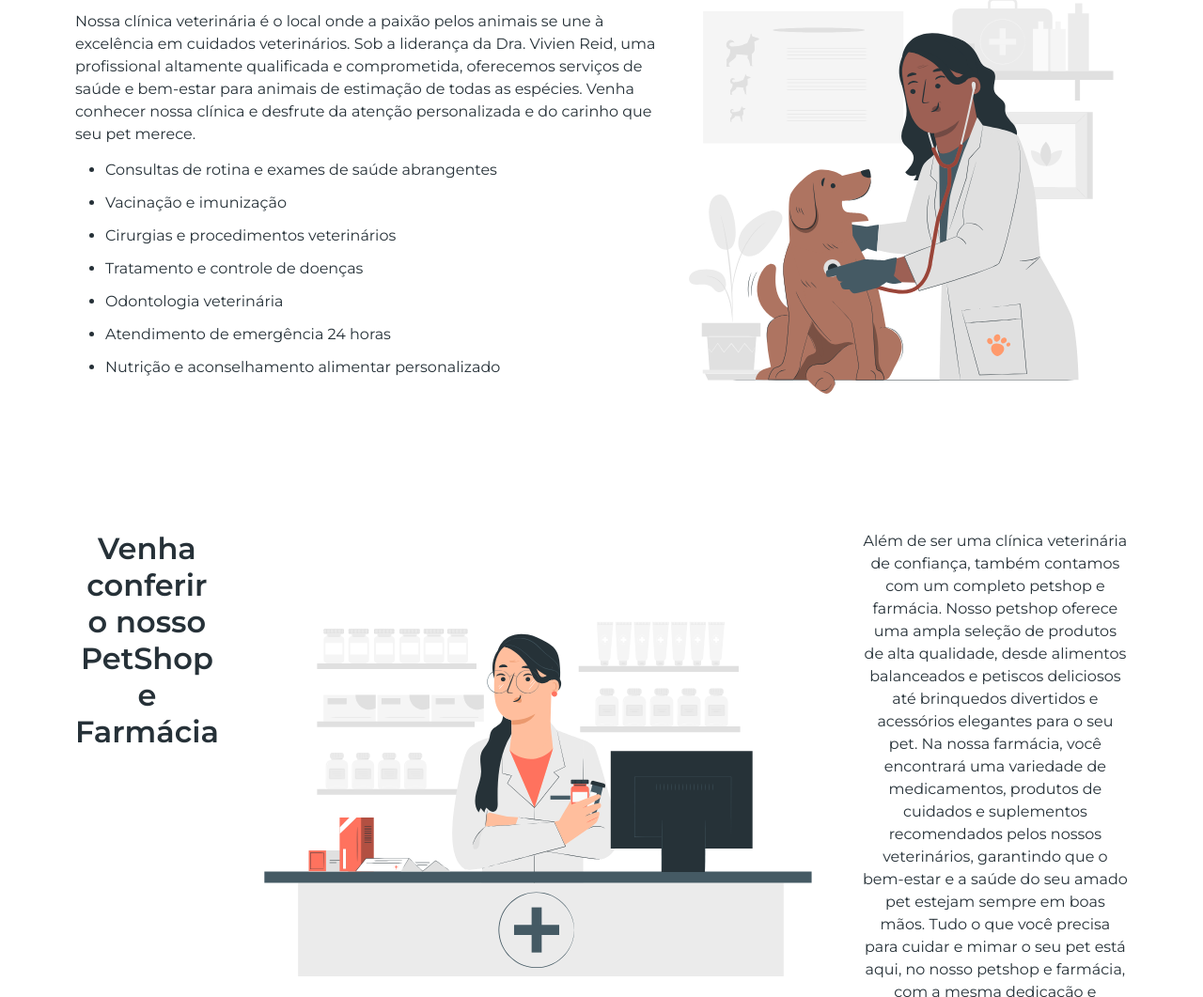
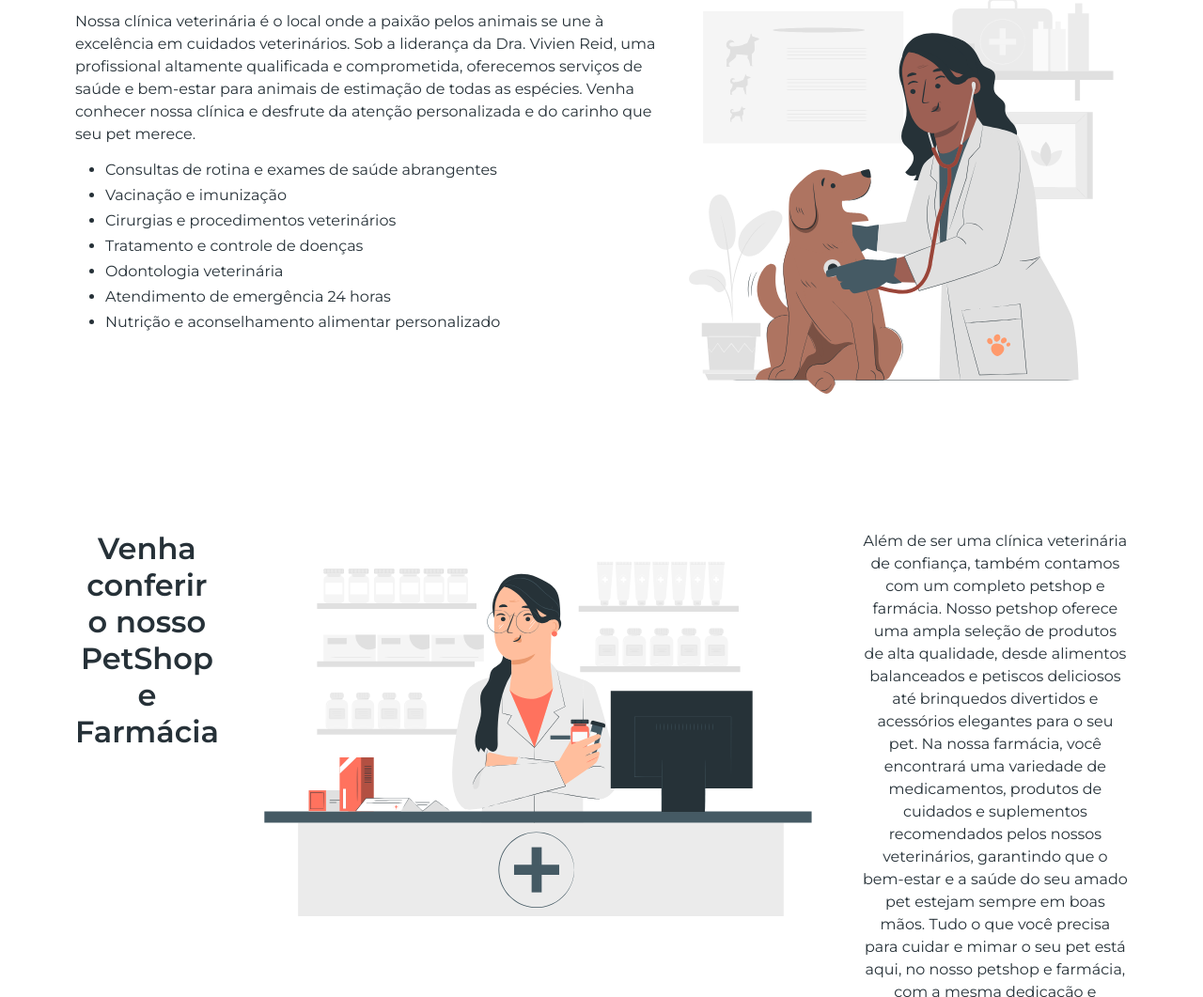
Before and after one commit to cruzzzgm/PetLifeMedeiros, a plain HTML site: page index.html in a window 1280 px wide. Shown: the part 901-1962 px from the top of the page at 94% size. Drawn offline with Linux system fonts and the light colour scheme.

Commit message:
Atualizar o responsivo.css

```diff
--- a/responsivo.css
+++ b/responsivo.css
@@ -72,7 +72,9 @@ h2 {
 }
 
 #farmacia img {
-    margin: 32px auto;
+    max-width: 100%;
+    height: auto;
+    margin: 0 auto;
 }
 
 #farmacia .paragrafo {
@@ -147,12 +149,8 @@ footer p {
         padding: 64px 80px;
     }
 
-    #clinica li {
-        margin-bottom: 16px;
-    }
-
     #farmacia img {
-        margin: 64px auto;
+        margin: 0;
     }
 
     #farmacia .paragrafo {
```
